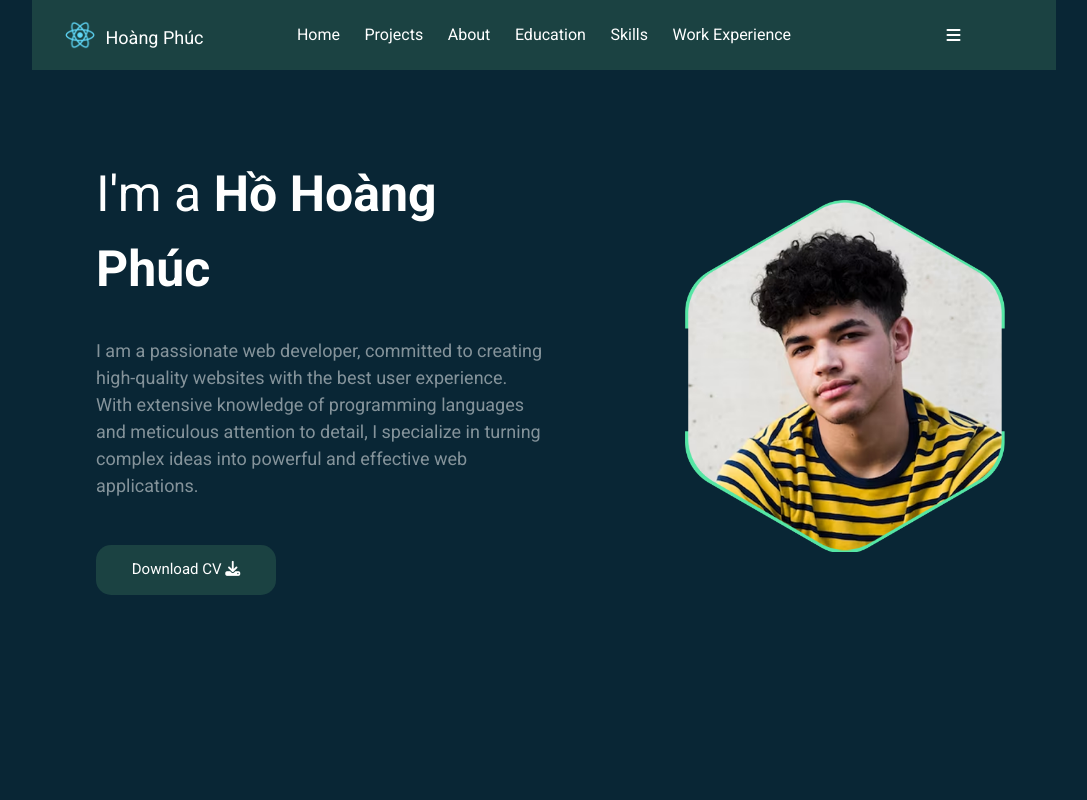
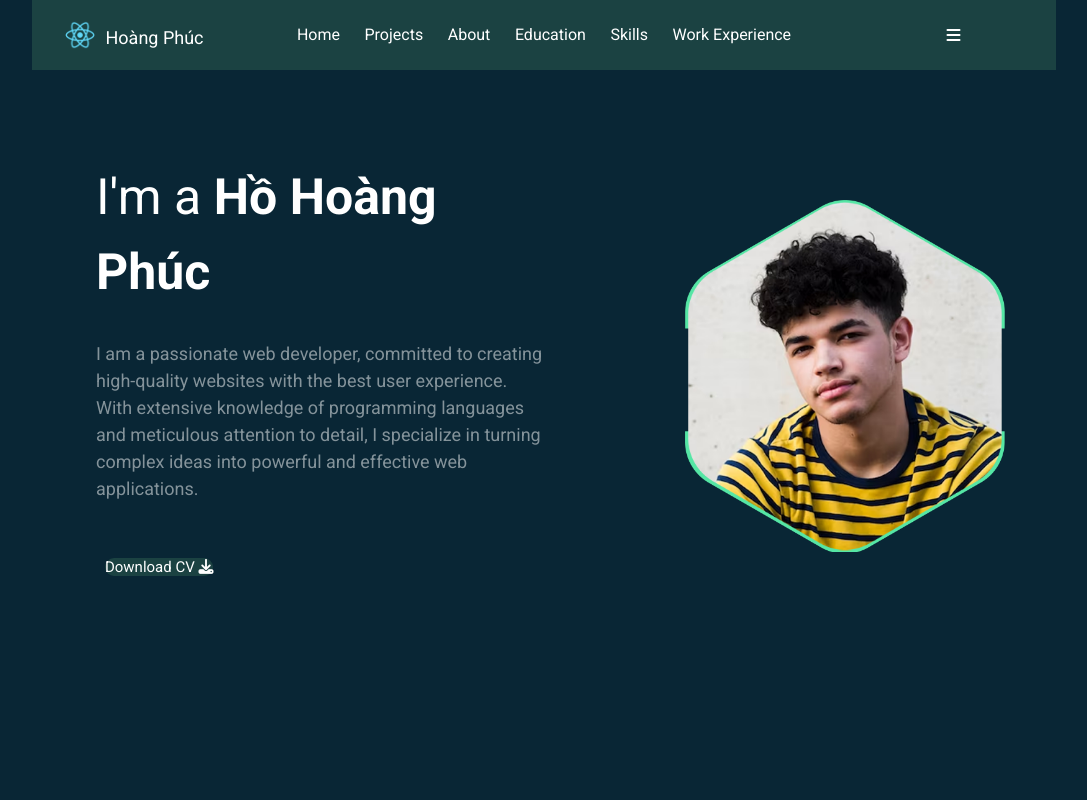
Before and after one commit to Minurte1/Portfolio, a React (Create React App) app: page / in a window 1280 px wide. Shown: the top 800 px of the page, without its empty margins (96-1183 px from the left). Built offline with nearby package versions, Linux system fonts and the light colour scheme.

Commit message:
cap nhat

```diff
--- a/src/App.js
+++ b/src/App.js
@@ -134,7 +134,7 @@ const App = () => {
     window.open(pdfUrl);
   };
 
-  const pdfUrl = process.env.PUBLIC_URL + '/public/CV/CV.pdf';
+
   return (
     <>
       {/* <Cursor></Cursor> */}
@@ -217,9 +217,9 @@ const App = () => {
             onChange={(e) => setPhone(e.target.value)}
           />
           <br />
-          <a className='NavbarShow-bottom-button' onClick={handleSubmit}>
+          <button className='NavbarShow-bottom-button' onClick={handleSubmit}>
             Submit now
-          </a>
+          </button>
 
         </div>
       </div>
@@ -244,7 +244,7 @@ const App = () => {
               <p className='text-small'>
                 I am a passionate web developer, committed to creating high-quality websites with the best user experience. With extensive knowledge of programming languages and meticulous attention to detail, I specialize in turning complex ideas into powerful and effective web applications.
               </p>
-              <button className='downloadCV' onClick={onButtonClick}>Download CV <i className="fa-solid fa-download" ></i></button>
+              <a href='Chuong1_TongquanveTMDT.pdf' download="Chuong1_TongquanveTMDT.pdf" className='downloadCV'>Download CV <i className="fa-solid fa-download" ></i></a>
             </p>
           </div>
         </div>
```
Also changed, not shown: 2 other files (tests, documents, lock files or other folders).
